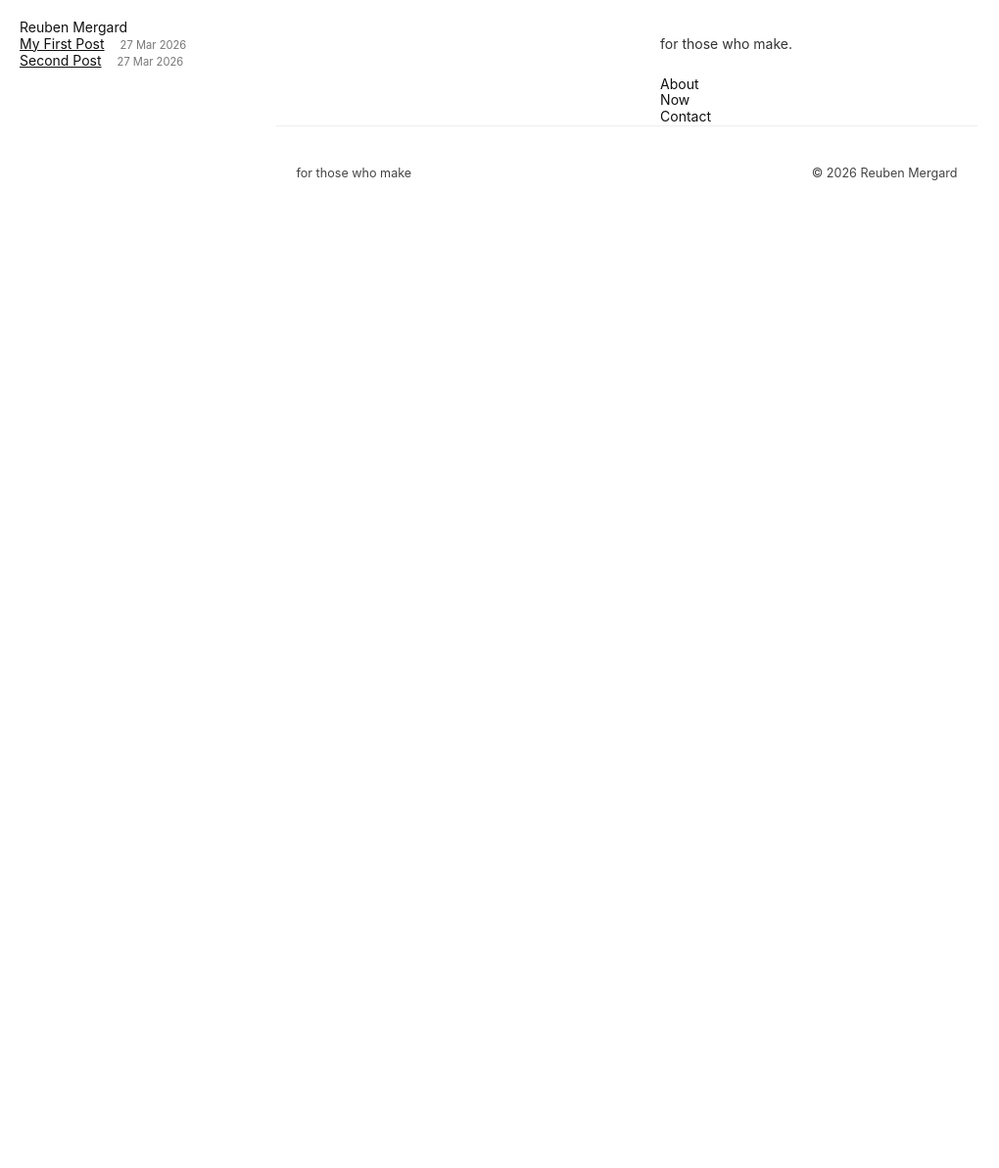
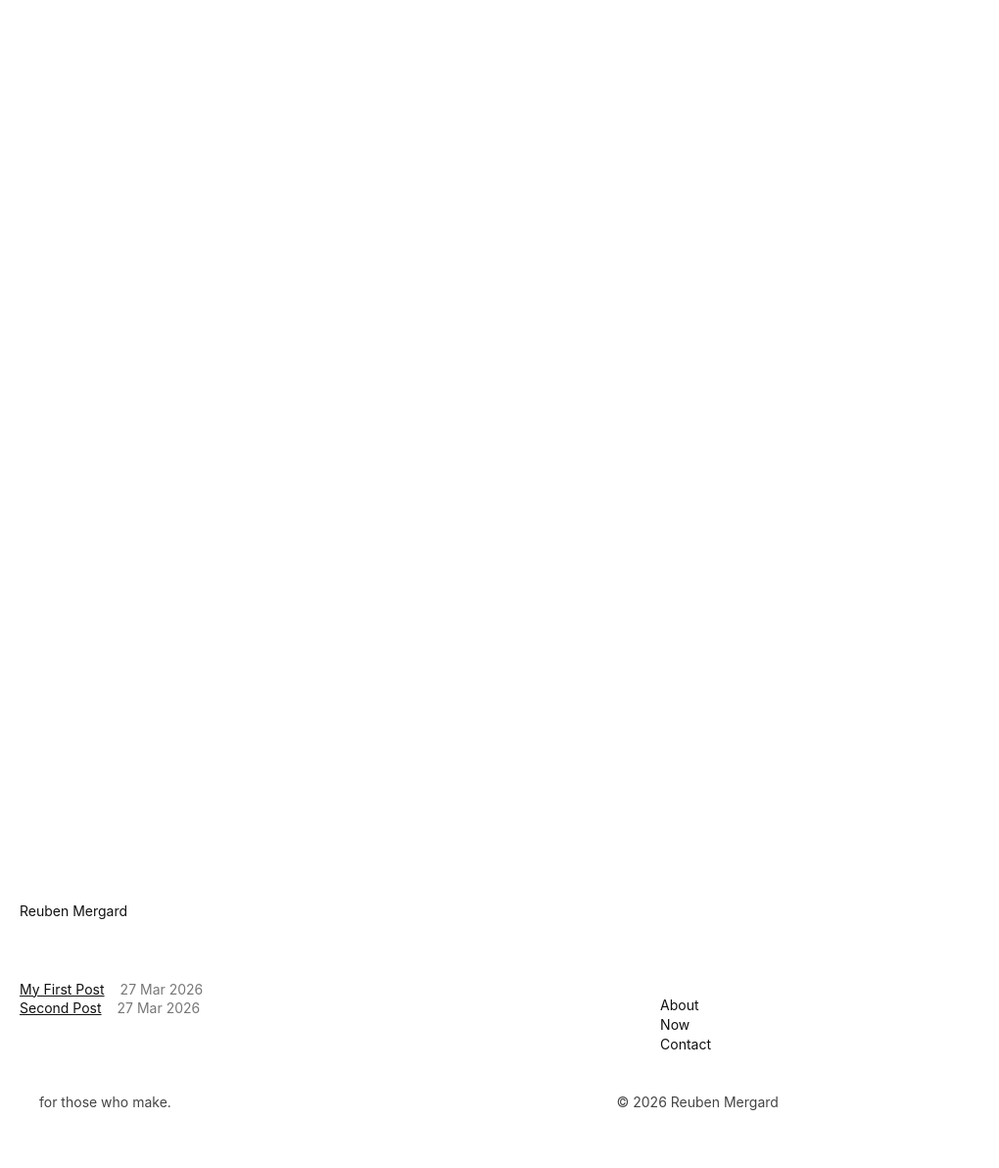
Before and after one commit to reubenmergard/mergard, a Jekyll site: the page built from index.md, in a window 1280 px wide. Shown: the whole page at 98% size, without its empty margins (0-1020 px from the left). Built offline with Jekyll 4.4.1, drawn with Linux system fonts in a browser that asks for light colours; before the commit the page ends 900 px from its top, so only the background shows below that.

Commit message:
Updates to style.css

```diff
--- a/assets/css/style.css
+++ b/assets/css/style.css
@@ -4,6 +4,21 @@
 *::before,
 *::after {
   box-sizing: border-box;
+}
+
+html, body {
+  height: 100%;          /* full viewport height */
+  margin: 0;
+}
+
+.site-wrapper {
+  display: flex;
+  flex-direction: column;
+  min-height: 100vh;     /* full height of viewport */
+}
+
+main.home-main {
+  flex: 1;               /* takes all available space between header and footer */
 }
 
 body {
@@ -14,7 +29,7 @@ body {
     "Nimbus Sans L", Arial,
     sans-serif;
   font-size: 14px;
-  line-height: 1.2;
+  line-height: 1.4;
   color: #111;
   background: #fff;
   -webkit-font-smoothing: antialiased;
@@ -24,6 +39,11 @@ body {
 
 .home-layout {
   position: relative;
+}
+
+/* Header */
+.site-header {
+  padding-bottom: 60px;
 }
 
 /* Left column (posts) */
@@ -60,7 +80,7 @@ body {
 
 .post-meta {
   color: #777;           /* lighter grey */
-  font-size: 0.8em;      /* smaller than title */
+  font-size: 1em;      /* same as title */
   white-space: nowrap;    /* prevents wrapping */
 }
 
@@ -94,25 +114,25 @@ h3 {
 }
 
 
-/* --- SIDE NOTE --- */
+/* --- SIDE NOTE
 
 .side-note {
   margin-bottom: 24px;
   color: #333;
-}
+} --- */
 
 /* --- FOOTER --- */
 
 .site-footer {
   display: flex;
   justify-content: space-between; /* pushes elements to edges */
-  align-items: baseline;           /* aligns text nicely */
-  padding: 40px 20px 20px;        /* top and bottom spacing */
-  border-top: 1px solid #eee;     /* optional subtle separation */
-  font-size: 0.9em;
+  align-items: baseline;    /* aligns text nicely */
+  padding: 40px 20px 20px;  /* top and bottom spacing */
+  border-top: 0px solid #eee; /* optional subtle separation */
+  font-size: 1em;
   color: #444;
-  max-width: 90ch;                /* keeps footer contained like body */
-  margin: 0 auto;                 /* center on page */
+  max-width: 90ch; /* keeps footer contained like body */
+  margin: 0 ;
 }
 
 /* --- LINKS --- */
--- a/index.md
+++ b/index.md
@@ -2,40 +2,36 @@
 layout: default
 title: Home
 ---
-
-<header class="site-header">
-  <div class="site-title">Reuben Mergard</div>
-</header>
-
-<div class="home-layout">
-
-  <main class="home-main">
+<body>
+    <div class="site-wrapper"></div>
+        <header class="site-header">
+            <div class="site-title">Reuben Mergard</div>
+        </header>
+    <div class="home-layout">
+        <main class="home-main">
     {% for post in site.posts limit:20 %}
-    <div class="post-item">
-        <div class="post-title-meta">
+            <div class="post-item">
+            <div class="post-title-meta">
             <a href="{{ post.url }}">{{ post.title }}</a>
             <span class="post-meta">{{ post.date | date: "%d %b %Y" }}</span>
+            </div>
+            </div>
+    {% endfor %}
+        </main>
+        <div class="home-side">
+            <div class="side-note">
+                <p></p>
+            </div>
+            <div class="side-links">
+                <a href="/about/">About</a><br>
+                <a href="/now/">Now</a><br>
+                <a href="/contact/">Contact</a>
+            </div>
         </div>
     </div>
-    {% endfor %}
-  </main>
-
-  <div class="home-side">
-    <div class="side-note">
-      <p>for those who make.</p>
-    </div>
-    <div class="side-links">
-      <a href="/about/">About</a><br>
-      <a href="/now/">Now</a><br>
-      <a href="/contact/">Contact</a>
-    </div>
-  </div>
-
-</div>
-
 <footer class="site-footer">
   <div class="footer-left">
-    <p>for those who make</p>
+    <p>for those who make.</p>
   </div>
 
   <div class="footer-right">
```
